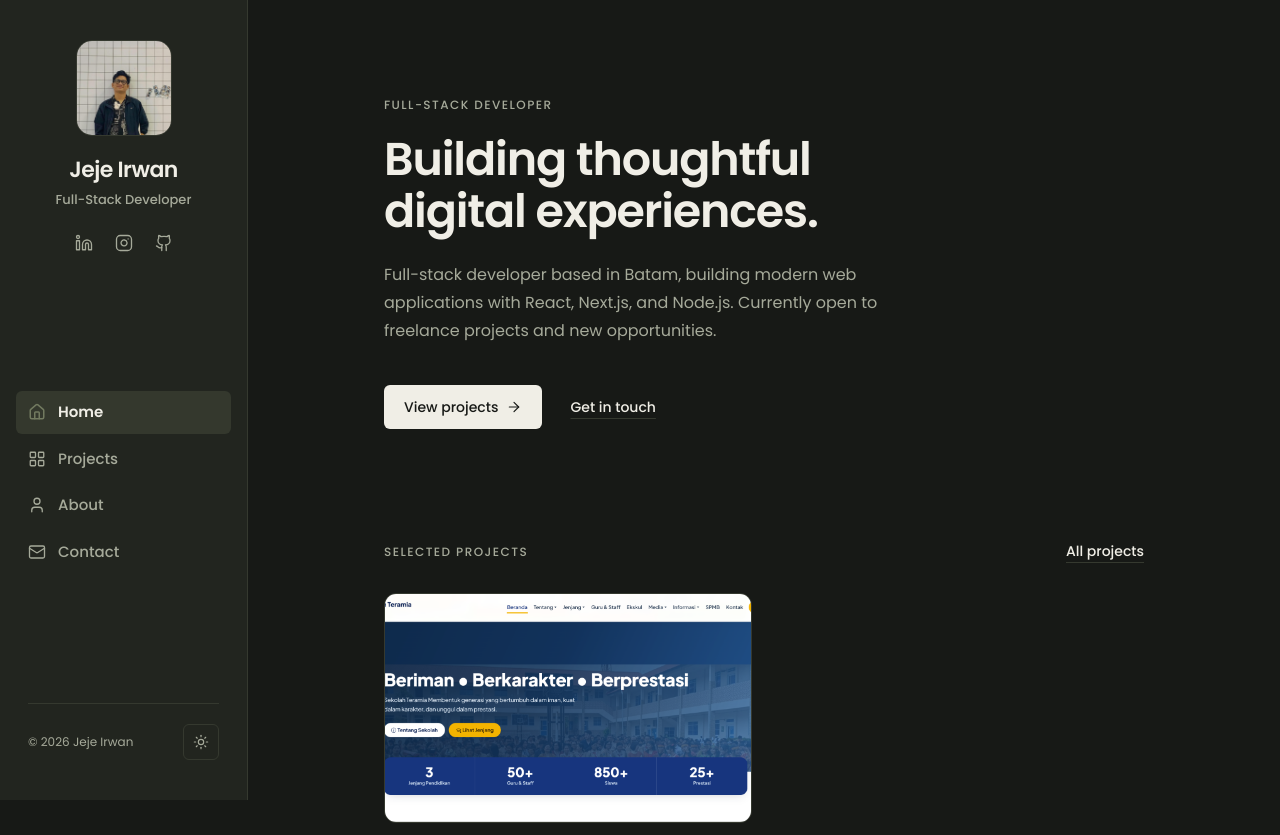
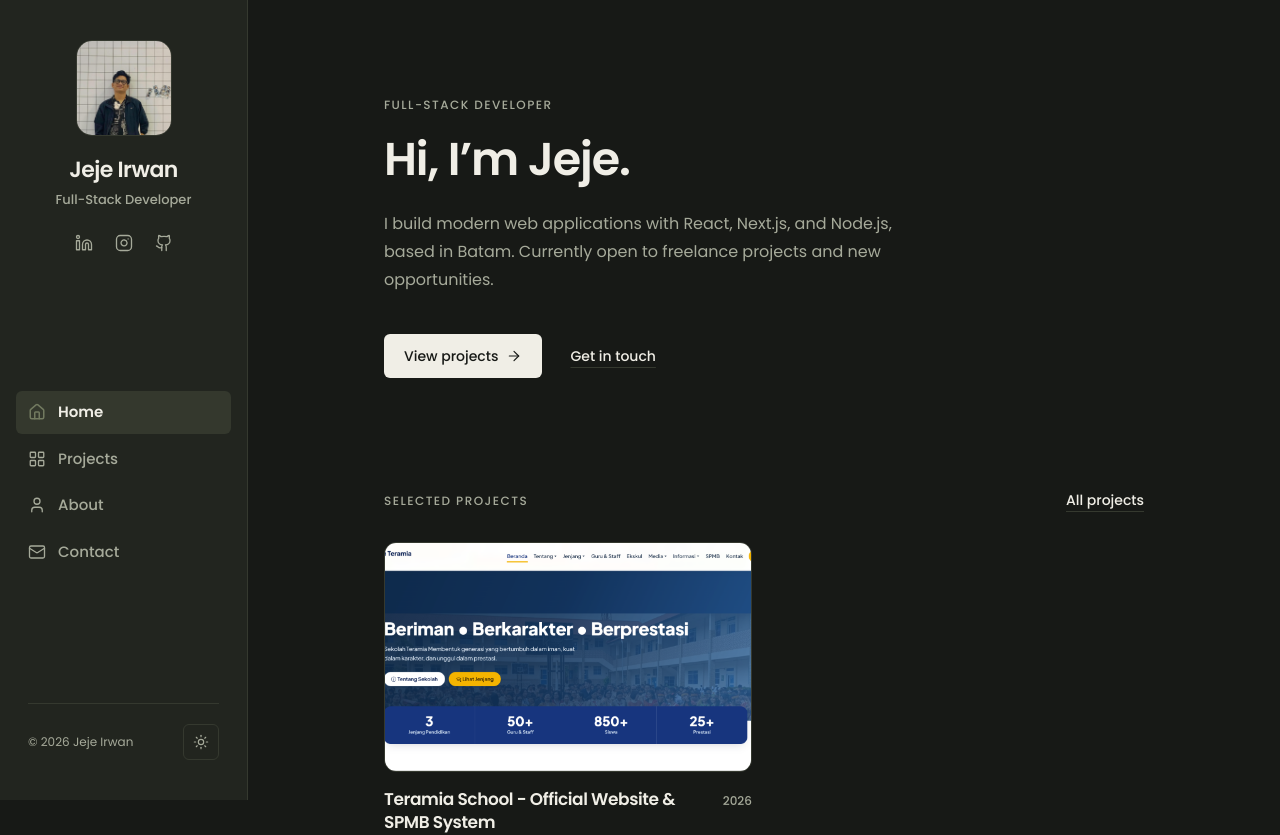
Before and after one commit to JejeIrwan/my-portfolio, a Next.js app: page / in a window 1280 px wide. Shown: the top 835 px of the page. Built offline with nearby package versions, Linux system fonts and the light colour scheme.

Commit message:
update greeting

```diff
--- a/app/about/page.tsx
+++ b/app/about/page.tsx
@@ -41,7 +41,7 @@ export default function AboutPage() {
         <div className="order-2 md:order-1">
           <p className="label">About</p>
           <h1 className="mt-4 text-[30px] font-semibold leading-[1.15] tracking-tight sm:text-[36px] lg:text-[40px]">
-            Hi, I&apos;m {site.name}.
+          A bit about me.
           </h1>
           <div className="mt-6 max-w-[54ch] space-y-4 text-[15px] leading-7 text-muted sm:text-base">
             {intro.map((paragraph) => (
--- a/app/page.tsx
+++ b/app/page.tsx
@@ -20,11 +20,10 @@ export default function HomePage() {
           id="intro-heading"
           className="mt-5 max-w-[16ch] text-[32px] font-semibold leading-[1.12] tracking-tight sm:text-[40px] lg:text-[46px]"
         >
-          Building thoughtful digital experiences.
+         Hi, I’m Jeje.
         </h1>
         <p className="mt-6 max-w-[52ch] text-[15px] leading-7 text-muted sm:text-base">
-         Full-stack developer based in Batam, building modern web applications with React, Next.js, and Node.js.
-         Currently open to freelance projects and new opportunities.
+         I build modern web applications with React, Next.js, and Node.js, based in Batam. Currently open to freelance projects and new opportunities.
         </p>
 
         <div className="mt-10 flex flex-wrap items-center gap-x-7 gap-y-4">
```
